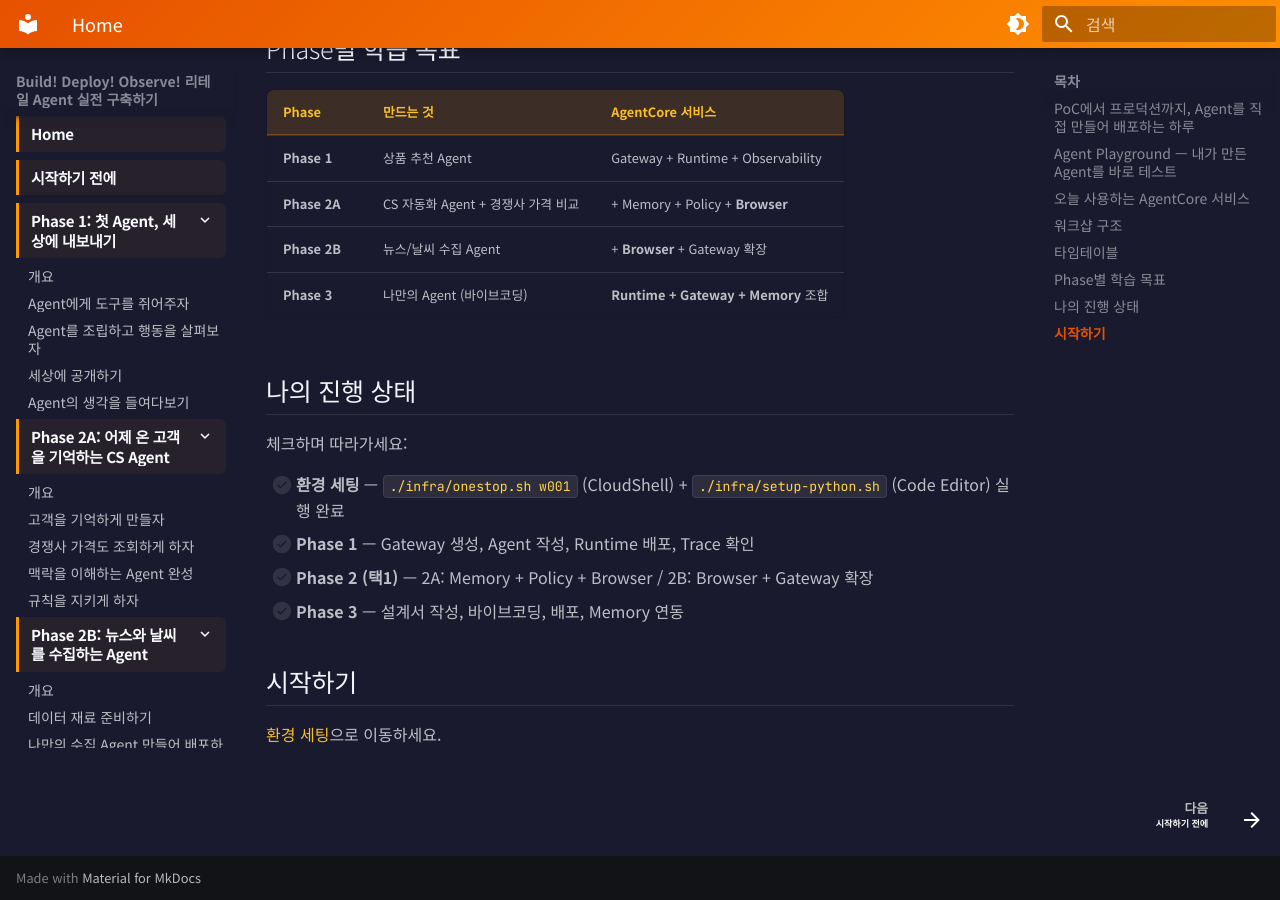
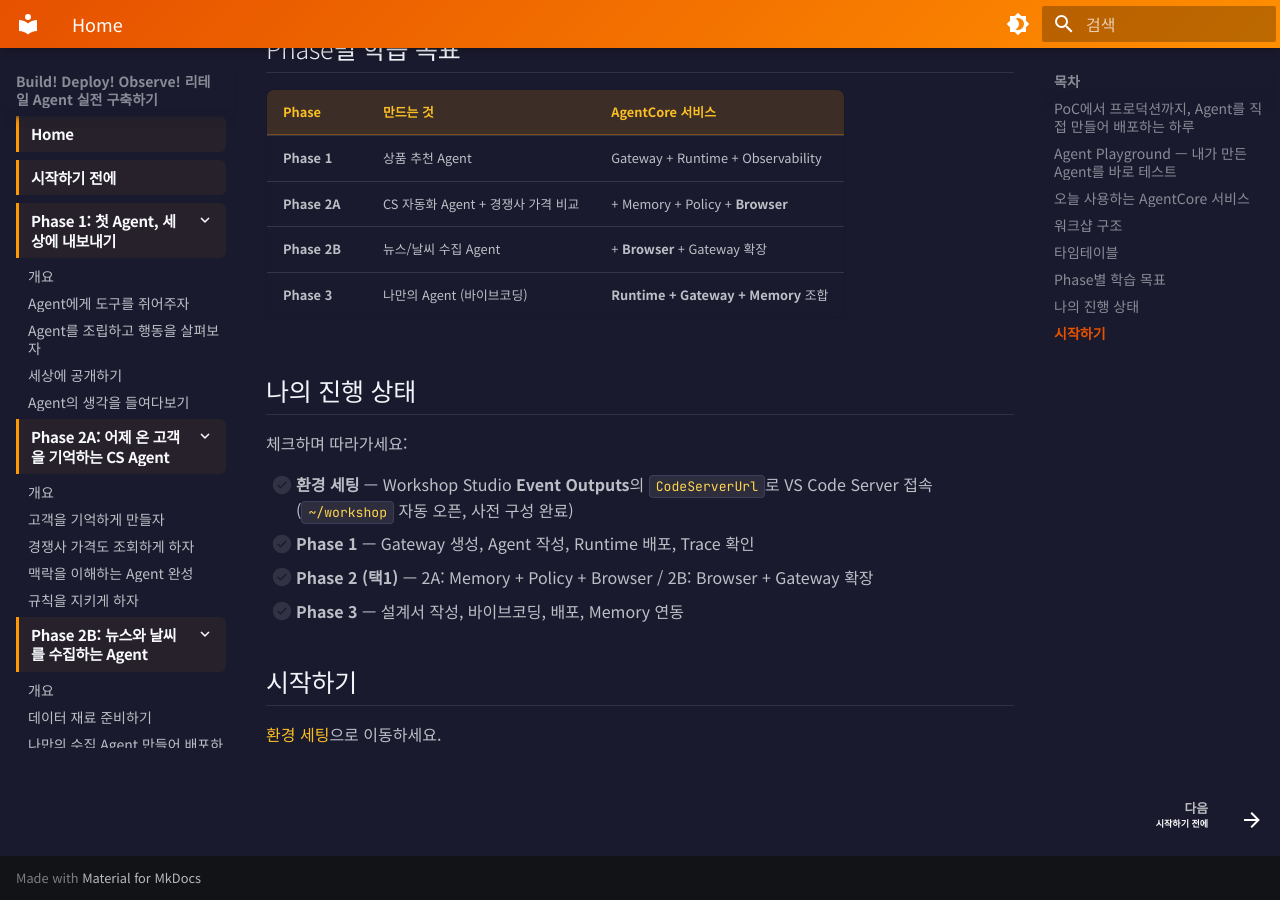
Before and after one commit to kjhyuok/rcg-agentcore-workshop-guide, an MkDocs documentation site: the page built from docs/index.md, in a window 1280 px wide and 900 px high, scrolled down 3528 px. Built offline with MkDocs 1.6.1 and Material for MkDocs 9.7.7, drawn with Linux system fonts in a browser that asks for light colours.

Commit message:
docs: 레거시 환경설정(onestop.sh/CloudShell) 참조를 신방식으로 정리
setup.md는 이미 "사전 구성된 EC2 + CodeServerUrl" 신방식인데 다른 문서에
구방식(CloudShell + onestop.sh 직접 실행)이 남아 모순. 참가자 문서 정리:
- index.md 진행상태: onestop.sh w001(CloudShell) → CodeServerUrl 접속(사전 구성)
- phase1 step4: Transaction Search "onestop.sh 사전설정" → "사전 구성된 환경" (3곳)
- phase2a step3: RUNTIME_ROLE_ARN "onestop.sh CloudShell 생성" → "사전 구성된 환경"

Co-Authored-By: Claude Opus 4.8 (1M context) <noreply@anthropic.com>

```diff
--- a/docs/index.md
+++ b/docs/index.md
@@ -103,7 +103,7 @@ graph TD
 
 체크하며 따라가세요:
 
-- [ ] **환경 세팅** — `./infra/onestop.sh w001` (CloudShell) + `./infra/setup-python.sh` (Code Editor) 실행 완료
+- [ ] **환경 세팅** — Workshop Studio **Event Outputs**의 `CodeServerUrl`로 VS Code Server 접속 (`~/workshop` 자동 오픈, 사전 구성 완료)
 - [ ] **Phase 1** — Gateway 생성, Agent 작성, Runtime 배포, Trace 확인
 - [ ] **Phase 2 (택1)** — 2A: Memory + Policy + Browser / 2B: Browser + Gateway 확장
 - [ ] **Phase 3** — 설계서 작성, 바이브코딩, 배포, Memory 연동
```
Also changed, not shown: docs/phase1/step4-observability.md (+3 -3 lines), docs/phase2a/step3-agent.md (+1 -1 lines).
